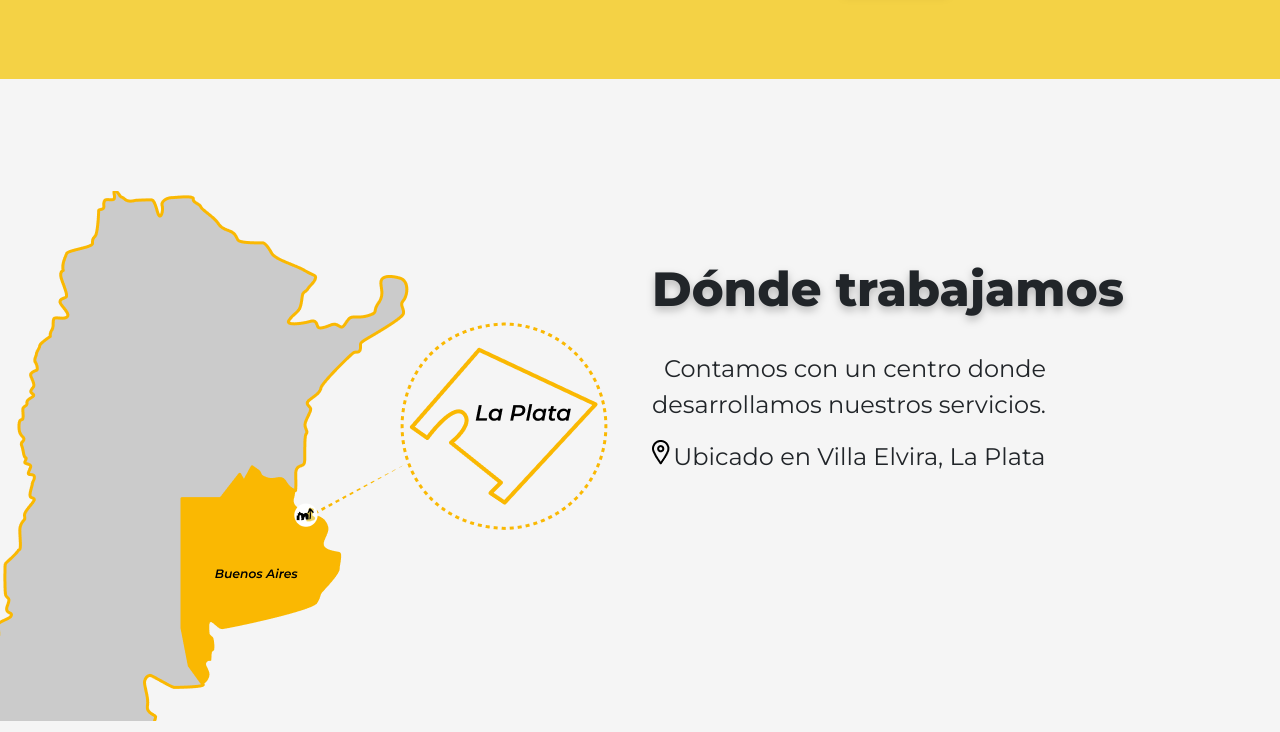
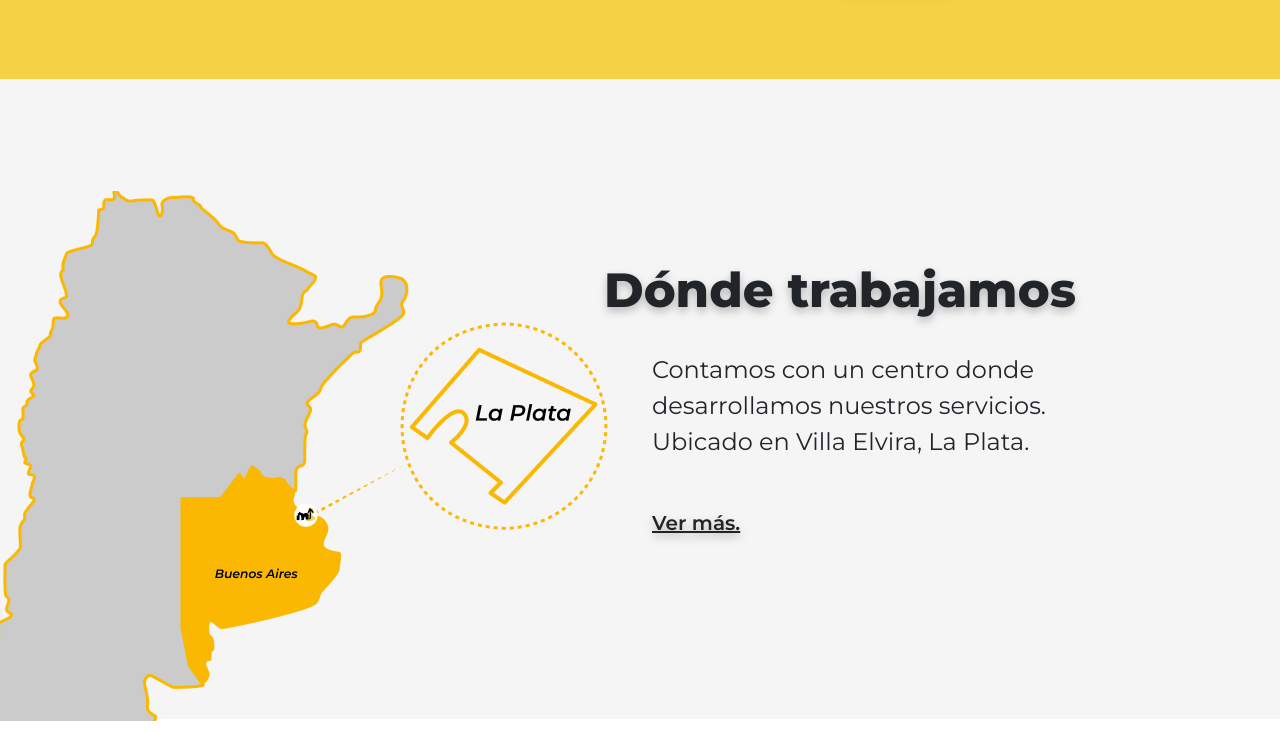
Before and after one commit to Maximiliano-Friss/ProyectoMagis, a website: page index.html in a window 1280 px wide. Shown: the part 638-1370 px from the top of the page. Drawn offline with nearby package versions, Linux system fonts and the light colour scheme.

Commit message:
Se trabaja sobre seccion mapa

```diff
--- a/index.html
+++ b/index.html
@@ -16,6 +16,7 @@
     <link rel="icon" type="image/x-icon" href="./assets/img/logo_magis_icon.png">
 </head>
 <body>
+    <!-- HEADER/NAVBAR -->
     <div class="container-fluid">
 	    <header class="row">
 		    <div class="col-3 brand_container">
@@ -42,6 +43,7 @@
 		    </nav>
 	    </header>
     </div>
+    <!-- PORTADA -->
 	<main class="container-fluid">
 		<section class="row main_portada">
             <div class="col">
@@ -58,31 +60,38 @@
 					y la exclusión social. <a class="link_ver_mas" href="./pages/conocenos.html">Ver más</a></p>
 			</div>
 		</section>
+        <!-- MAPA -->
 		<section class="row main_mapa">
 			<div class="col-6 main_mapa_img">
                 <img src="./assets/img/mapa_magis.png" alt="Ubicación">
 			</div>
 			<div class="col-6 d-flex flex-column justify-content-center align-items-start">
                 <h2>Dónde trabajamos</h2>
-				<p class="w-60">Contamos con un centro donde<br/> desarrollamos nuestros servicios.</p>
-                <p class="mapa_location_p">Ubicado en Villa Elvira, La Plata</p></p>
+				<p class="w-60">Contamos con un centro donde<br/> desarrollamos nuestros servicios.<br/>Ubicado en Villa Elvira, La Plata.</p>
 				<div class="d-flex flex-row-reverse">
-					<a href="./pages/conocenos.html"></a>
+					<a class="link_ver_mas" href="./pages/conocenos.html">Ver más.</a>
 				</div>
 			</div>
 		</section>
+        <!-- FILOSOFIA -->
 		<section class="row">
 
 		</section>
+        <!-- INDICES -->
 		<section class="row">
 
 		</section>
+        <!-- EJES -->
 		<section class="row">
 
 		</section>
+        <!-- ODS -->
+        <section class="row">
+
+		</section>
 	</main>
-		<section id="banner"></section>
 
+    <!-- FOOTER -->
     <div class="container-fluid">
 	    <footer class="row d-flex flex-column">
             <section class="col">
--- a/scss/_index.scss
+++ b/scss/_index.scss
@@ -52,17 +52,10 @@ main {
             h2{
                 text-align: center;
                 font-weight: map-get($main_font_weight, titulo);
-                margin: 2rem 0rem;
+                margin: 2rem 0rem 2rem -3rem;
             }
             p{
-                text-align: right;
-            }
-            .mapa_location_p{
-                &::before{
-                    content: url(../assets/img/mapa_location_icon.png);
-                    width: 1rem;
-                    margin-right: 0.2rem;
-                }
+                text-align: left;
             }
             div{
                 margin: 2rem 0rem;
@@ -71,7 +64,6 @@ main {
                     font-weight: map-get($main_font_weight, titulo);
                     text-transform: uppercase;
                     color: #212427;
-                    background-color: #D9D9D9;
                     margin-right: 2rem;
                 }
             }
--- a/scss/styles.scss
+++ b/scss/styles.scss
@@ -3,7 +3,7 @@
 @import 'index';
 @import 'fonts';
 
-$body-bg: #F5F5F5;
+$body-bg: #FFFFFF;
 $link-color: #212427;
 $font-family-sans-serif: $main_font;
 @import '../node_modules/bootstrap/scss/bootstrap.scss';
@@ -28,5 +28,6 @@ body {
     .link_ver_mas{
         font-weight: map-get($main_font_weight, ver_mas);
         font-size: 1.25rem;
+        filter: drop-shadow(0 0.25rem 0.25rem rgba(0, 0, 0, 0.25));
     }
 }
```
Also changed, not shown: css/styles.css.
